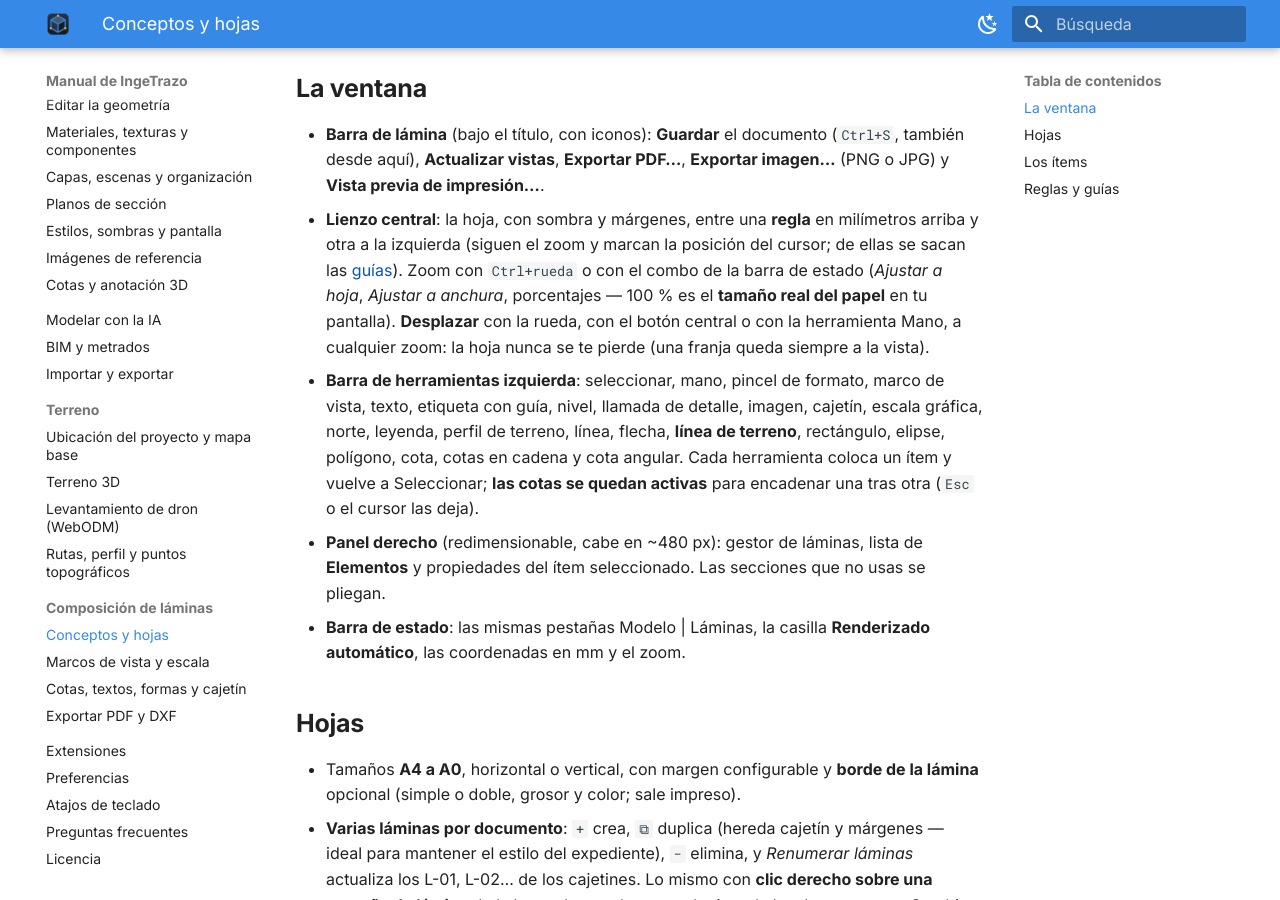
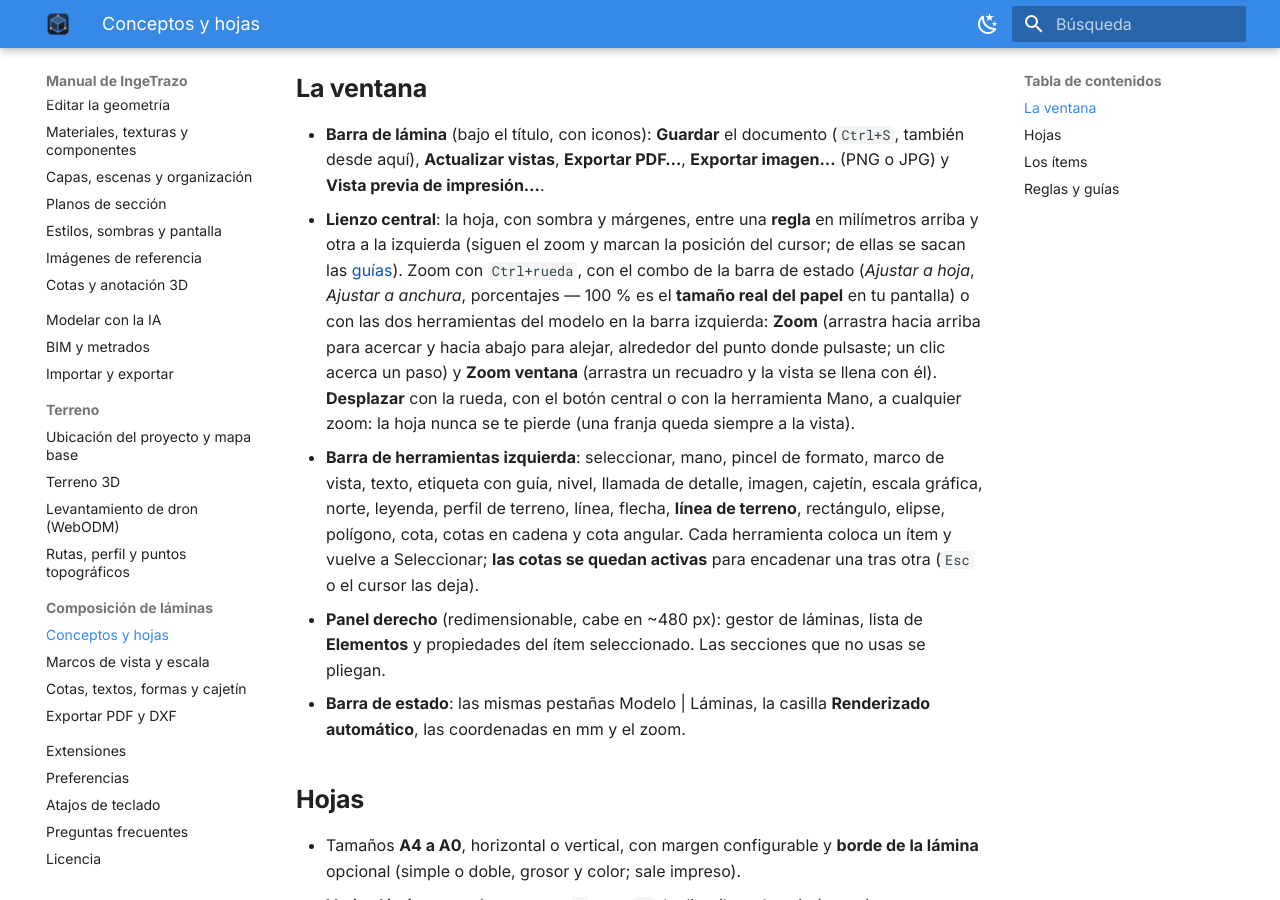
Before and after one commit to ingelibre/ingetrazo-docs, an MkDocs documentation site: the page built from docs/laminas/index.md, in a window 1280 px wide and 900 px high, scrolled down 823 px. Built offline with MkDocs 1.6.1 and Material for MkDocs 9.7.7, drawn with Linux system fonts in a browser that asks for light colours.

Commit message:
Láminas: Zoom y Zoom ventana en la barra
Co-Authored-By: Claude Opus 5 (1M context) <noreply@anthropic.com>

```diff
--- a/docs/laminas/index.md
+++ b/docs/laminas/index.md
@@ -10,7 +10,7 @@ Se abre desde las **pestañas de la barra de estado** (Modelo | Lámina 1 | …
 ## La ventana
 
 - **Barra de lámina** (bajo el título, con iconos): **Guardar** el documento (`Ctrl+S`, también desde aquí), **Actualizar vistas**, **Exportar PDF…**, **Exportar imagen…** (PNG o JPG) y **Vista previa de impresión…**.
-- **Lienzo central**: la hoja, con sombra y márgenes, entre una **regla** en milímetros arriba y otra a la izquierda (siguen el zoom y marcan la posición del cursor; de ellas se sacan las [guías](#reglas-y-guias)). Zoom con `Ctrl+rueda` o con el combo de la barra de estado (*Ajustar a hoja*, *Ajustar a anchura*, porcentajes — 100 % es el **tamaño real del papel** en tu pantalla). **Desplazar** con la rueda, con el botón central o con la herramienta Mano, a cualquier zoom: la hoja nunca se te pierde (una franja queda siempre a la vista).
+- **Lienzo central**: la hoja, con sombra y márgenes, entre una **regla** en milímetros arriba y otra a la izquierda (siguen el zoom y marcan la posición del cursor; de ellas se sacan las [guías](#reglas-y-guias)). Zoom con `Ctrl+rueda`, con el combo de la barra de estado (*Ajustar a hoja*, *Ajustar a anchura*, porcentajes — 100 % es el **tamaño real del papel** en tu pantalla) o con las dos herramientas del modelo en la barra izquierda: **Zoom** (arrastra hacia arriba para acercar y hacia abajo para alejar, alrededor del punto donde pulsaste; un clic acerca un paso) y **Zoom ventana** (arrastra un recuadro y la vista se llena con él). **Desplazar** con la rueda, con el botón central o con la herramienta Mano, a cualquier zoom: la hoja nunca se te pierde (una franja queda siempre a la vista).
 - **Barra de herramientas izquierda**: seleccionar, mano, pincel de formato, marco de vista, texto, etiqueta con guía, nivel, llamada de detalle, imagen, cajetín, escala gráfica, norte, leyenda, perfil de terreno, línea, flecha, **línea de terreno**, rectángulo, elipse, polígono, cota, cotas en cadena y cota angular. Cada herramienta coloca un ítem y vuelve a Seleccionar; **las cotas se quedan activas** para encadenar una tras otra (`Esc` o el cursor las deja).
 - **Panel derecho** (redimensionable, cabe en ~480 px): gestor de láminas, lista de **Elementos** y propiedades del ítem seleccionado. Las secciones que no usas se pliegan.
 - **Barra de estado**: las mismas pestañas Modelo | Láminas, la casilla **Renderizado automático**, las coordenadas en mm y el zoom.
```
